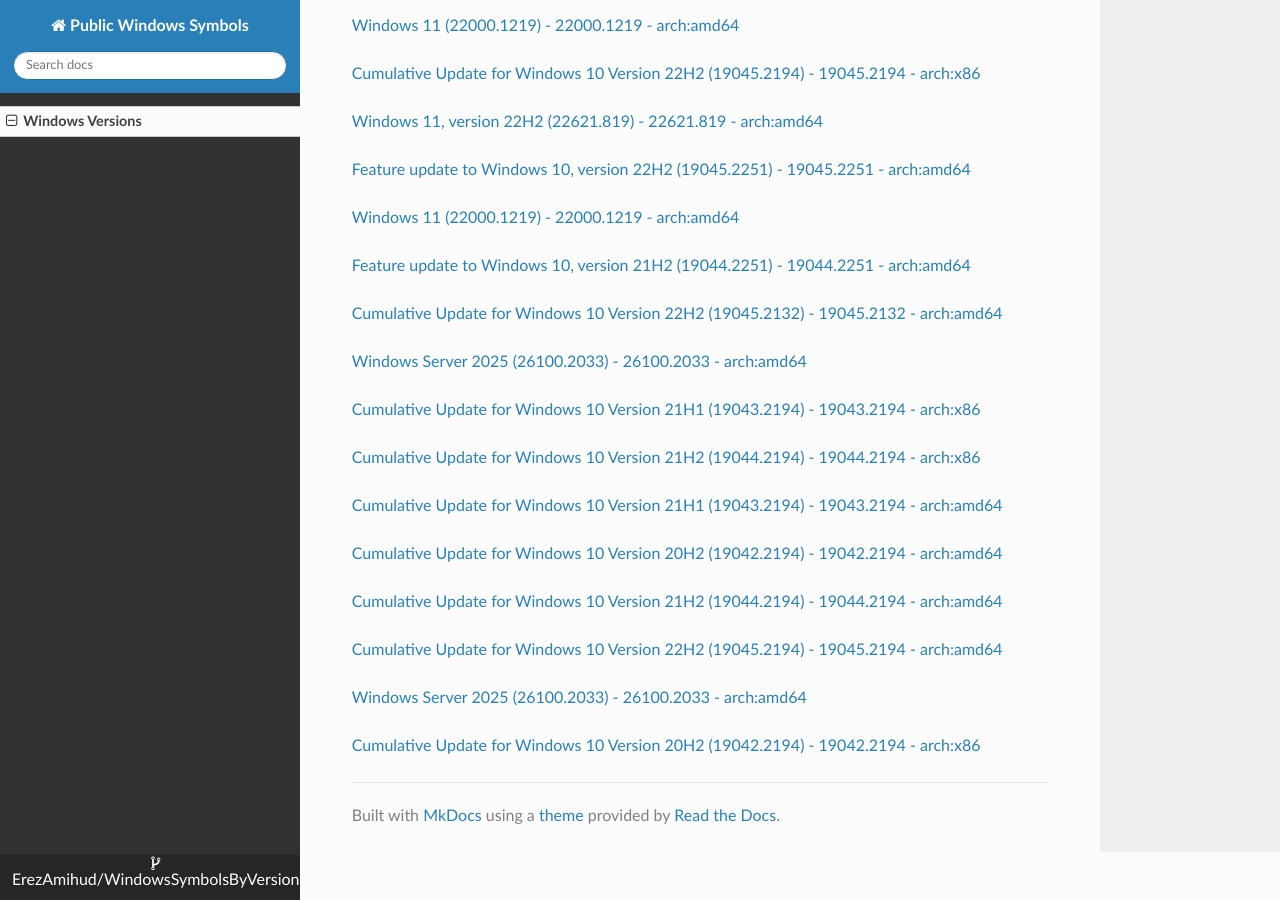
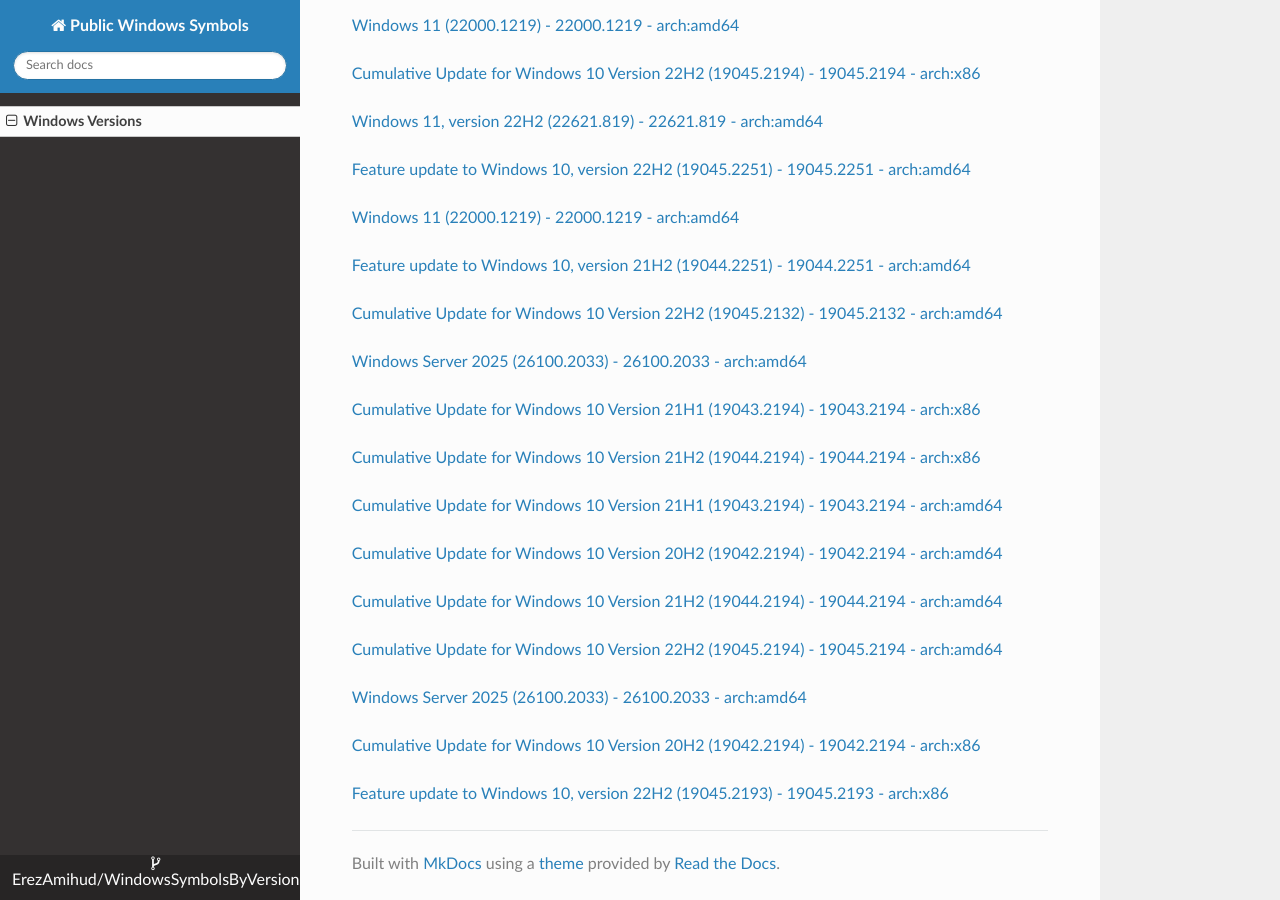
Before and after one commit to ErezAmihud/WindowsSymbolsByVersion, an MkDocs documentation site: the page built from docs/index.md, in a window 1280 px wide and 900 px high, scrolled down 46853 px. Built offline with MkDocs 1.6.1, drawn with Linux system fonts in a browser that asks for light colours; nearby versions of some CDN libraries.

Commit message:
Automated commit, add manifest for 4c457b2c-5fa2-4fd4-bff8-4373067e4e48

```diff
--- a/docs/index.md
+++ b/docs/index.md
@@ -2755,3 +2755,6 @@
 
 
 [Cumulative Update for Windows 10 Version 20H2 (19042.2194) - 19042.2194 - arch:x86](https://github.com/ErezAmihud/WindowsSymbolsByVersion/blob/main/manifests/e205684b-6624-4a9a-a7e5-bfb37e77c736.manifest)
+
+
+[Feature update to Windows 10, version 22H2 (19045.2193) - 19045.2193 - arch:x86](https://github.com/ErezAmihud/WindowsSymbolsByVersion/blob/main/manifests/4c457b2c-5fa2-4fd4-bff8-4373067e4e48.manifest)
```
Also changed, not shown: process_builds.json (+1 -1 lines), 1 other file.
